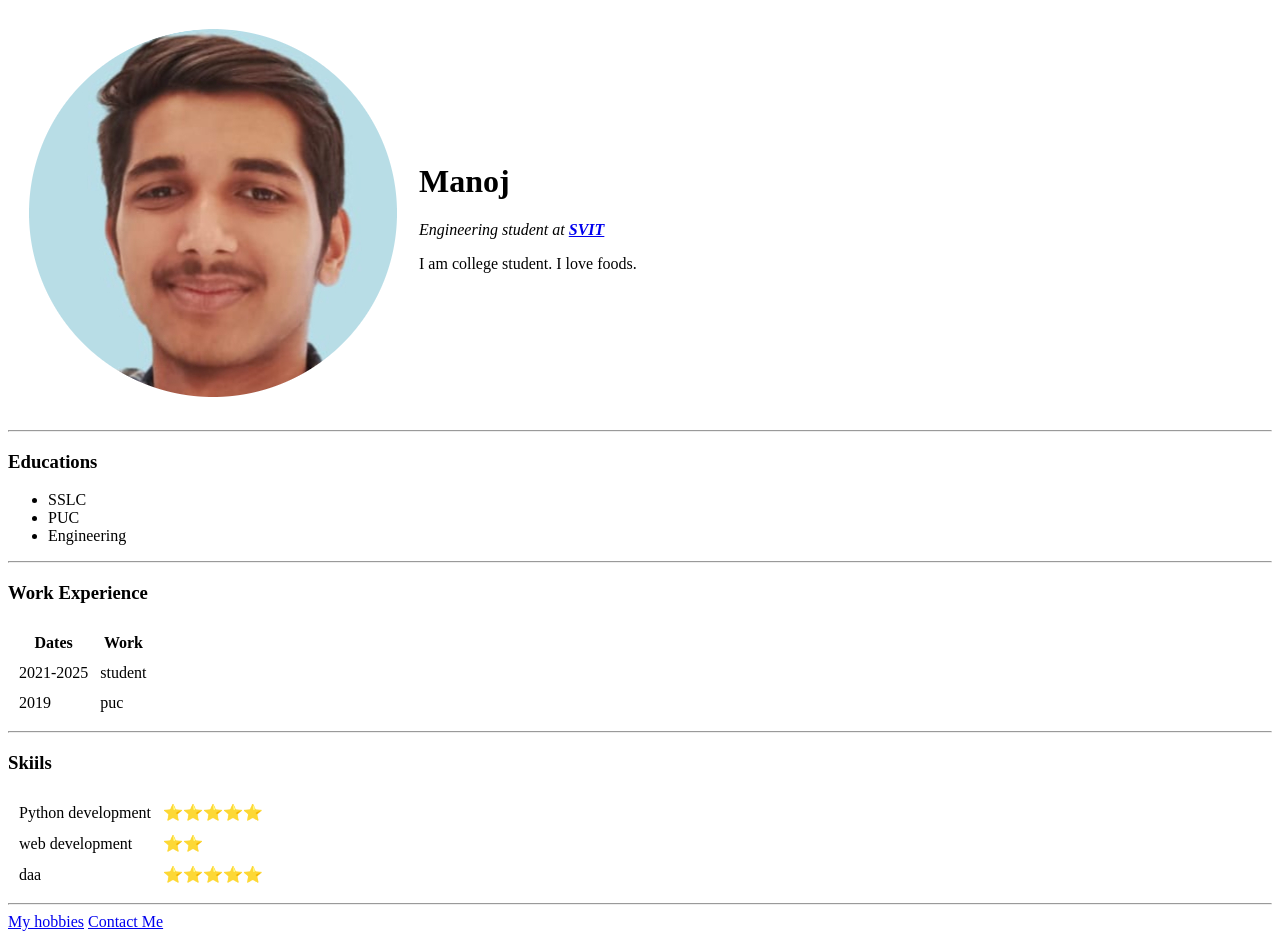
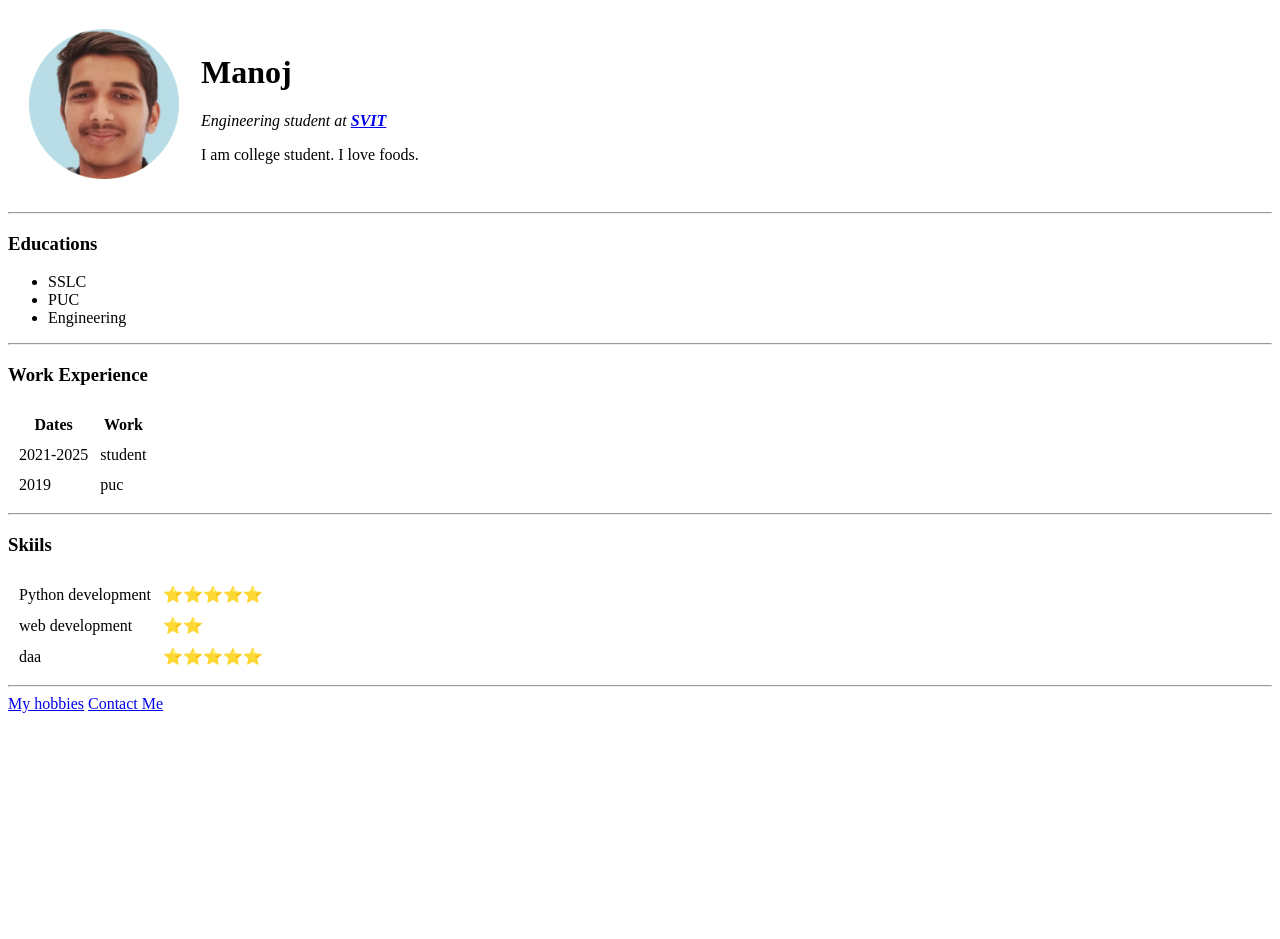
Before and after one commit to ManojNHegde/cv, a plain HTML site: page index.html in a window 1280 px wide. After the commit the page ends 800 px from the top, so only its background shows below. Drawn offline with Linux system fonts and the light colour scheme.

Commit message:
Update index.html

```diff
--- a/index.html
+++ b/index.html
@@ -9,7 +9,7 @@
     <body>
         <table cellspacing="20">
             <tr>
-                <td><img src="Images/Manoj.png" alt="Manoj profile pitucture"></td>
+                <td><img src="Images/Manoj.png" alt="Manoj profile pitucture" height="150" width="150"></td>
                 <td> <h1>Manoj</h1>
                     <p><em>Engineering student at <strong><a href="https://saividya.ac.in/">SVIT</a></strong> </em></p>
                     <p>I am college student. I love foods.</p></td>
```
